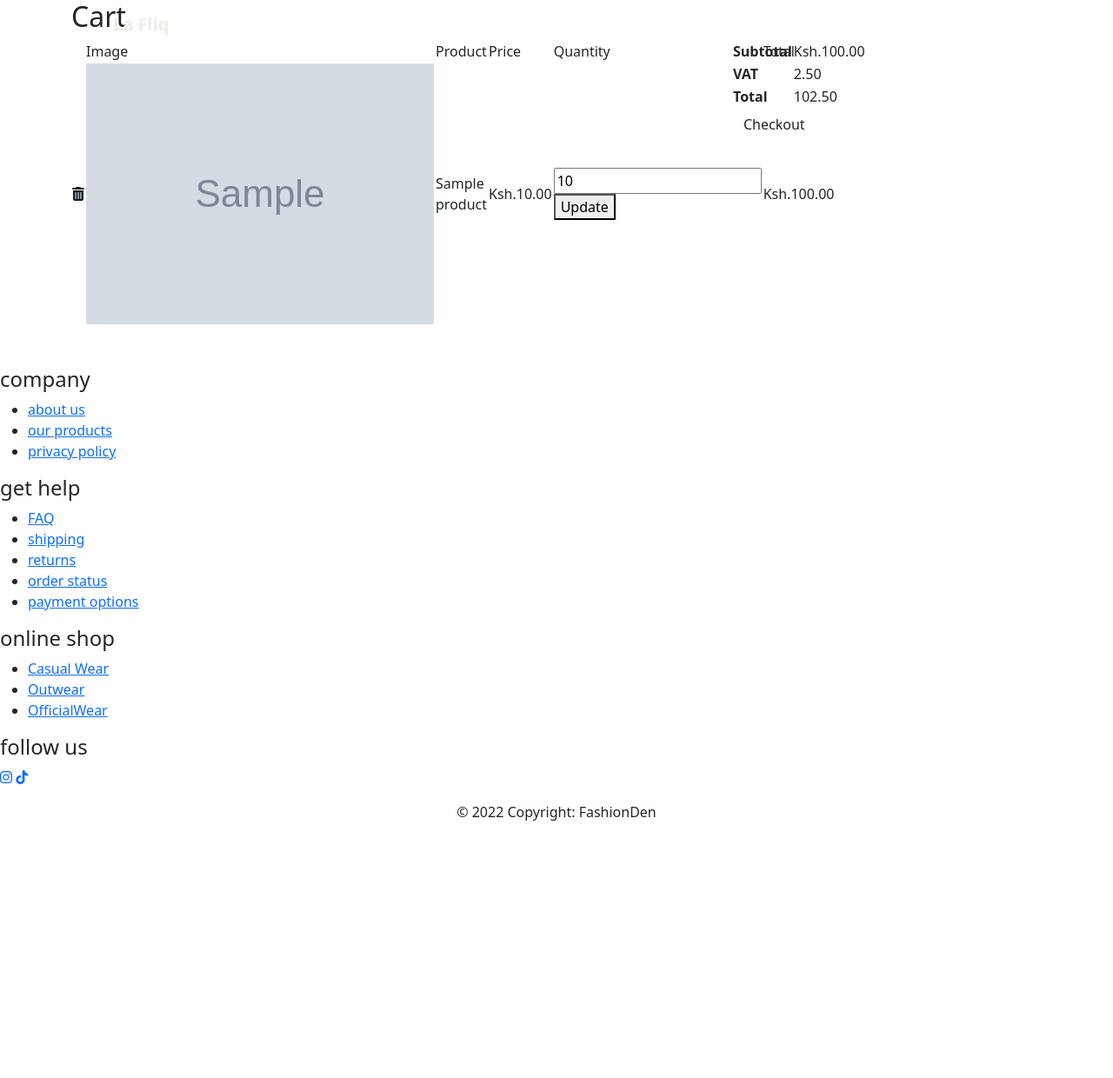
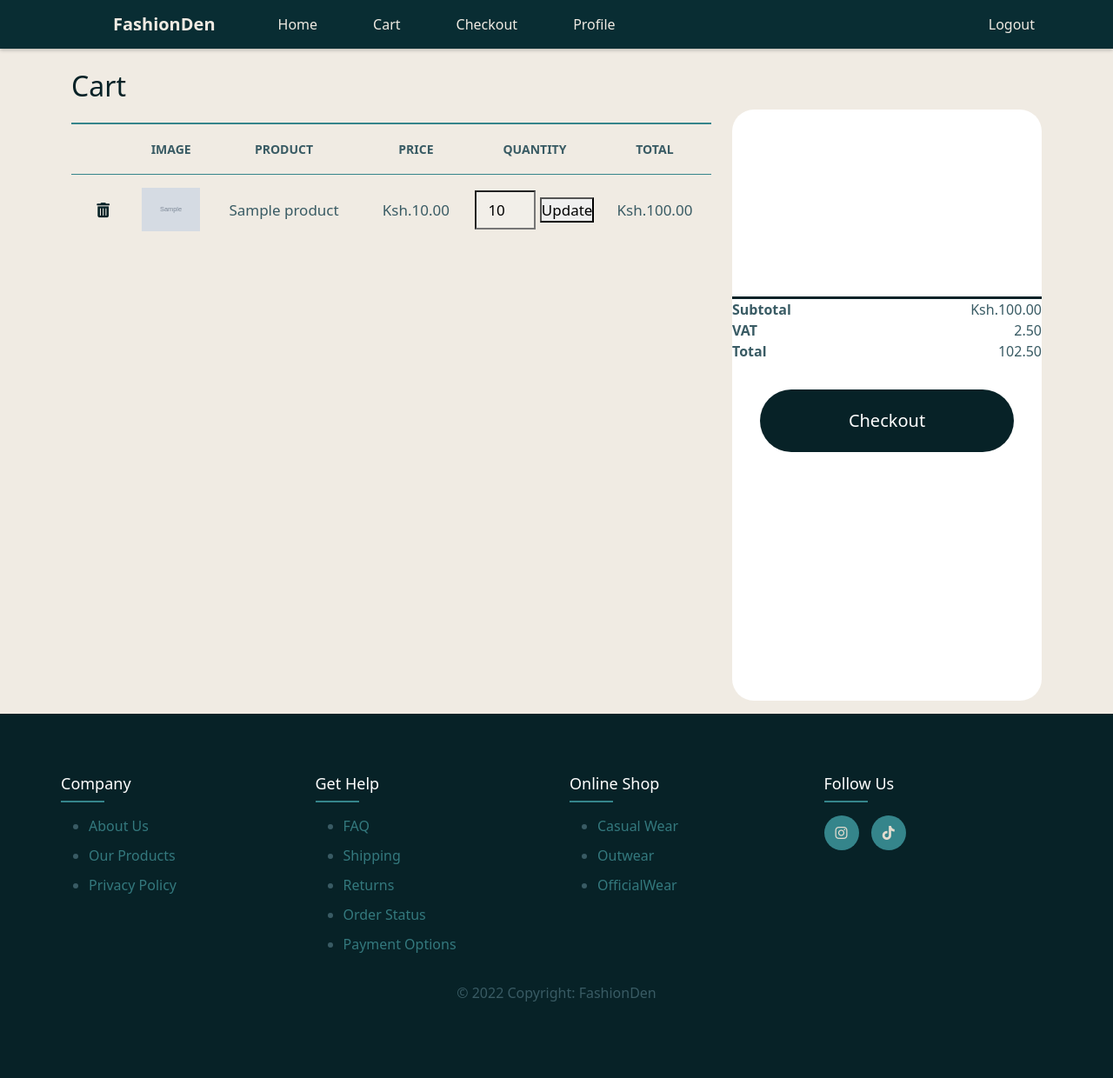
Before and after one commit to Wanjiru393/Portfolio_project, a Django app: page /cart/ in a window 1280 px wide. Shown: the whole page at 87% size. Before the commit the page ends 944 px from the top, so only its background shows below. Run offline with Django 5.2, Linux system fonts and the light colour scheme; a user stored in the database is signed in; tables that the repository leaves empty hold one stand-in row (values such as "Sample post"); grey boxes marked "Sample" are stand-in pictures; some libraries are stand-ins or nearby versions.

```diff
--- a/Chatapp/static/css/base.css
+++ b/Chatapp/static/css/base.css
@@ -97,3 +97,168 @@ header .navbar-nav .nav-link.active {
     color: #E4DCCF;
     background-color:#072227;
 }
+/* homepage */
+
+.product-inner-box .icons{
+    right: 15px;
+    display: flex;
+    flex-direction: column;
+    gap: 4px;
+    top: -3%;
+    transition: all 0.2s ease-in-out, transform 0.12s ease-in-out, opacity 0.2s ease-in-out;
+}
+.product-inner-box .icons a {
+    width: 40px;
+    height: 40px;
+    margin-top: 5px;
+    display: flex;
+    justify-content: center;
+    align-items:center;
+    border-radius: 50%;
+}
+.product-inner-box .onsale .badge {
+    background: #072227;
+    font-size: 12px;
+    padding: 5px 14px;
+    top: 0px;
+    position: absolute;
+}
+.product-inner-box .onsale .badge::before {
+    border-width: 10px 0px 0px 10px;
+    border-color: transparent transparent transparent #072227;
+    content: '';
+    position: absolute;
+    right: -8px;
+    width: 0;
+    bottom: 0;
+    border-style: solid;
+}
+.product-inner-box .onsale .badge::after {
+    border-width: 10px 10px 0px 10px;
+    border-color: #072227 transparent transparent transparent;
+    content: '';
+    position: absolute;
+    right: -8px;
+    width: 0;
+    top: 0px;
+    border-style: solid;
+}
+.product-inner-box img{
+    box-shadow: 0px 33px 61px -29px #072227;
+    height: 380px;
+    width: 100%;
+    object-fit: cover;
+}
+.product-box:hover{
+    transition: .3s ;
+    transform: scale(1.05);
+    top:3%;
+    opacity:1;
+}
+.cart-btn{
+    position:absolute;
+    bottom: 15px;
+    padding: 10px;
+    text-align:center;
+    border-radius: 50%;
+    width: 100%;
+}
+.product-name h3{
+    font-size: 16px;
+    font-weight: 400;
+}
+
+/* cart page */
+
+.left-col, .right-col{
+    width:100%;
+    height:85vh;
+    padding-top: 15px;
+    margin-bottom: 15px;
+    border-radius: 25px;
+}
+.right-col {
+    background-color:#ffffff;
+}
+#cart table{
+    /* width: 100%; */
+    border-radius: 25px;
+    border-collapse: collapse;
+    table-layout: fixed;
+    white-space: nowrap;
+}
+#cart table img{
+    width: 80%;
+}
+#cart table td:nth-child(1){
+    width:100px;
+    text-align:center;
+}
+#cart table td:nth-child(2){
+    width:100px;
+    text-align:center;
+}
+#cart table td:nth-child(3){
+    width:200px;
+    text-align:center;
+}
+#cart table td:nth-child(4),
+#cart table td:nth-child(5),
+#cart table td:nth-child(6){
+    width:150px;
+    text-align:center;
+}
+#cart table td:nth-child(5) input{
+    width:70px;
+    padding:8px 3px 8px 13px;
+    background-color: #f2efe9;
+}
+#cart table thead{
+    border:1px solid #35858B;
+    border-left:none;
+    border-right:none;
+}
+#cart table thead td {
+    font-weight:700;
+    text-transform: uppercase;
+    font-size: 14px;
+    padding: 18px 0;
+    border-top:2px solid #35858B;
+}
+#cart table tbody tr td {
+    padding-top: 15px;
+
+}
+#cart table tbody td {
+    font-size: 17px;
+
+}
+
+.total-price {
+    padding-top: 200px;
+    display: flex;
+    justify-content: center;
+}
+.total-price table{
+    border-top: 3px solid #072227;
+    width:100%;
+    max-width:370px;
+}
+td:last-child {
+    text-align: right;
+}
+th:last-child {
+    text-align: right;
+}
+.checkout-btn{
+    display:flex;
+    flex-direction: column;
+    text-decoration: none;
+    padding: 20px 40px;
+    font-size:1.25rem;
+    position: relative;
+    margin: 32px;
+    background-color:#072227;
+    color:white;
+    border-radius: 50px;
+}
--- a/Chatapp/templates/base.html
+++ b/Chatapp/templates/base.html
@@ -9,14 +9,14 @@
     <!-- CSS only -->
     <link href="https://cdn.jsdelivr.net/npm/bootstrap@5.2.1/dist/css/bootstrap.min.css" rel="stylesheet" integrity="sha384-iYQeCzEYFbKjA/T2uDLTpkwGzCiq6soy8tYaI1GyVh/UjpbCx/TYkiZhlZB6+fzT" crossorigin="anonymous"/>
 
-    <link rel="stylesheet" type="text/css" href="{% static 'css/index.css' %}">
+    <link rel="stylesheet" type="text/css" href="{% static 'css/base.css' %}">
     <link rel="stylesheet" href="https://cdn.jsdelivr.net/npm/@fortawesome/fontawesome-free@6.1.2/css/fontawesome.min.css" integrity="sha384-X8QTME3FCg1DLb58++lPvsjbQoCT9bp3MsUU3grbIny/3ZwUJkRNO8NPW6zqzuW9" crossorigin="anonymous"/>
     <link rel="stylesheet" href="https://cdnjs.cloudflare.com/ajax/libs/font-awesome/6.2.0/css/all.min.css" integrity="sha512-xh6O/CkQoPOWDdYTDqeRdPCVd1SpvCA9XXcUnZS2FmJNp1coAFzvtCN9BmamE+4aHK8yyUHUSCcJHgXloTyT2A==" crossorigin="anonymous" referrerpolicy="no-referrer" />
 </head>
 <header>
     <nav class="navbar navbar-expand-md navbar-dark bg-steel fixed-top">
         <div class="container">
-            <a class="navbar-brand mr-5 ms-5" href="{% url 'home' %}" style="color:#F0EBE3; font-weight:bold;">La Fliq</a>
+            <a class="navbar-brand mr-5 ms-5" href="{% url 'home' %}" style="color:#F0EBE3; font-weight:bold;">FashionDen</a>
             <button class="navbar-toggler" type="button" data-toggle="collapse" data-target="#">
                 <span class="navbar-toggler-icon"></span>
             </button>
--- a/Chatapp/templates/checkout.html
+++ b/Chatapp/templates/checkout.html
@@ -18,6 +18,10 @@
               <option value="mpesa">M-PESA</option>
               <option value="credit_card">Credit Card</option>
             </select>
+          </div>
+          <div class="form-group">
+            <label for="email">Email</label>
+            <input type="email" name="email" id="email" class="form-control" required>
           </div>
           <div class="form-group">
             <label for="address">Address</label>
--- a/Chatapp/templates/profile.html
+++ b/Chatapp/templates/profile.html
@@ -1,4 +1,4 @@
-{% extends 'index.html' %}
+{% extends 'base.html' %}
 
 {% block content %}
   <div class="container my-4">
--- a/Chatapp/utils.py
+++ b/Chatapp/utils.py
@@ -44,7 +44,6 @@ class MpesaGateWay:
     access_token_expiration = None
     checkout_url = None
     timestamp = None
-
 
     def __init__(self):
         now = datetime.now()
--- a/Chatapp/views.py
+++ b/Chatapp/views.py
@@ -165,7 +165,7 @@ def checkout(request):
             profile.phone_number = form.cleaned_data['phone_number']
             profile.save()
             callback_url = "http://pos.pos.ocratsystems.co.ke/callback/"
-            account_reference = "LaFliq"
+            account_reference = "FashionDen"
             transaction_description = "Payment"
 
             # Create the Mpesa transaction
@@ -176,7 +176,6 @@ def checkout(request):
 
         else:
             errors = form.errors
-
             print(errors)
     else:
         form = CheckoutForm()
```
Also changed, not shown: products/Mens_Color_Block_Patchwork_Sweatshirt.jpeg (added), products/Mens_Color_Block_Patchwork_Sweatshirt_RBi2MBK.jpeg (added), products/Mens_Color_Block_Patchwork_Sweatshirt_bYhLrCy.jpeg (added), products/Mens__White_Round_.jpeg (added), products/Mens__White_Round__MMuCj6d.jpeg (added), products/Mens__White_Round__WJBH5cI.jpeg (added), products/Rolled_Cuff_Retro_Brimless_Hat.jpeg (added), products/Rolled_Cuff_Retro_Brimless_Hat_guaRwBd.jpeg (added), products/Rolled_Cuff_Retro_Brimless_Hat_oZMN9ta.jpeg (added).
